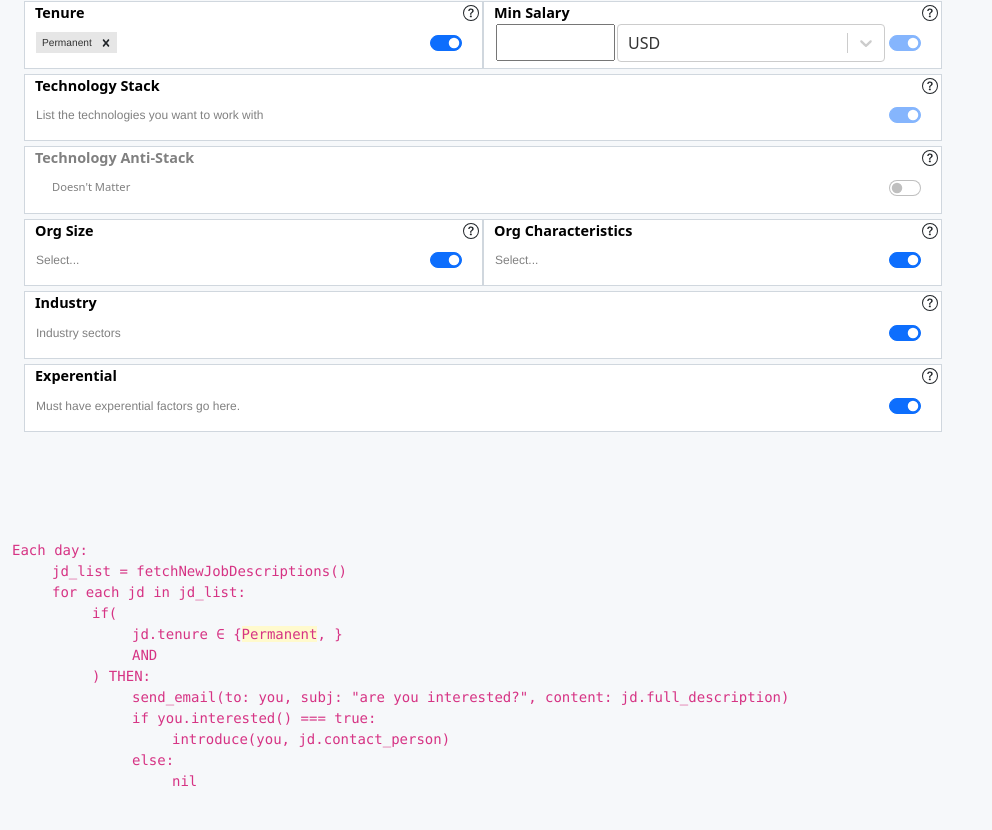
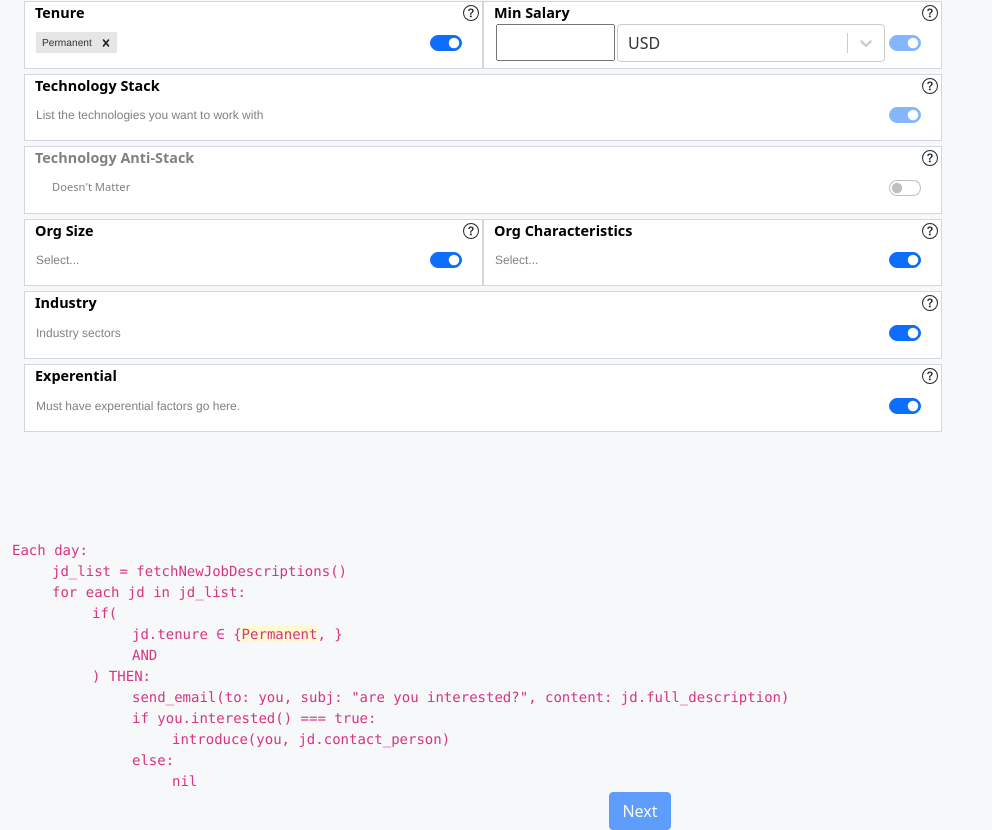
Before and after one commit to tammer/bootstrap-practice, a React (Create React App) app: page /requirements in a window 1280 px wide. Shown: the part 300-1130 px from the top of the page, without its empty margins (0-992 px from the left). Before the commit the page ends 1092 px from the top, so only its background shows below. Built offline with nearby package versions, Linux system fonts and the light colour scheme.

Commit message:
next button

```diff
--- a/src/pages/home.jsx
+++ b/src/pages/home.jsx
@@ -34,7 +34,7 @@ const Home = () => {
                 </li>
                 <li>
                   If (and only if) you like what you see, we connect you to the
-                  hiring organization.
+                  submitter.
                 </li>
               </ol>
             </div>
--- a/src/pages/requirements.jsx
+++ b/src/pages/requirements.jsx
@@ -1,4 +1,11 @@
-import { Container, Row, Col } from "react-bootstrap";
+import {
+  Container,
+  Row,
+  Col,
+  Button,
+  OverlayTrigger,
+  Tooltip,
+} from "react-bootstrap";
 import Requirement from "../components/Requirement";
 import SalarySelector from "../components/SalarySelector";
 import React, { useState } from "react";
@@ -52,6 +59,7 @@ const Requirements = () => {
         </div>
       );
     }
+
     return (
       <>
         <div>
@@ -71,6 +79,16 @@ const Requirements = () => {
         </div>
       </>
     );
+  }
+
+  function formGood() {
+    if (
+      formState["Role"]["attributes"].length === 0 ||
+      formState["TechStack"]["attributes"].length === 0
+    ) {
+      return false;
+    }
+    return true;
   }
 
   return (
@@ -311,6 +329,26 @@ const Requirements = () => {
               </div>
             </div>
           </code>
+        </Col>
+      </Row>
+      <Row>
+        <Col sm="12">
+          <div className="d-flex justify-content-center">
+            <OverlayTrigger
+              show={!formGood()}
+              placement="top"
+              delay={{ show: 250, hide: 400 }}
+              overlay={
+                <Tooltip>Role and Tech Stack fields must be set.</Tooltip>
+              }
+            >
+              <span>
+                <Button disabled={formGood() ? false : true} href="/review">
+                  Next
+                </Button>
+              </span>
+            </OverlayTrigger>
+          </div>
         </Col>
       </Row>
     </Container>
```
